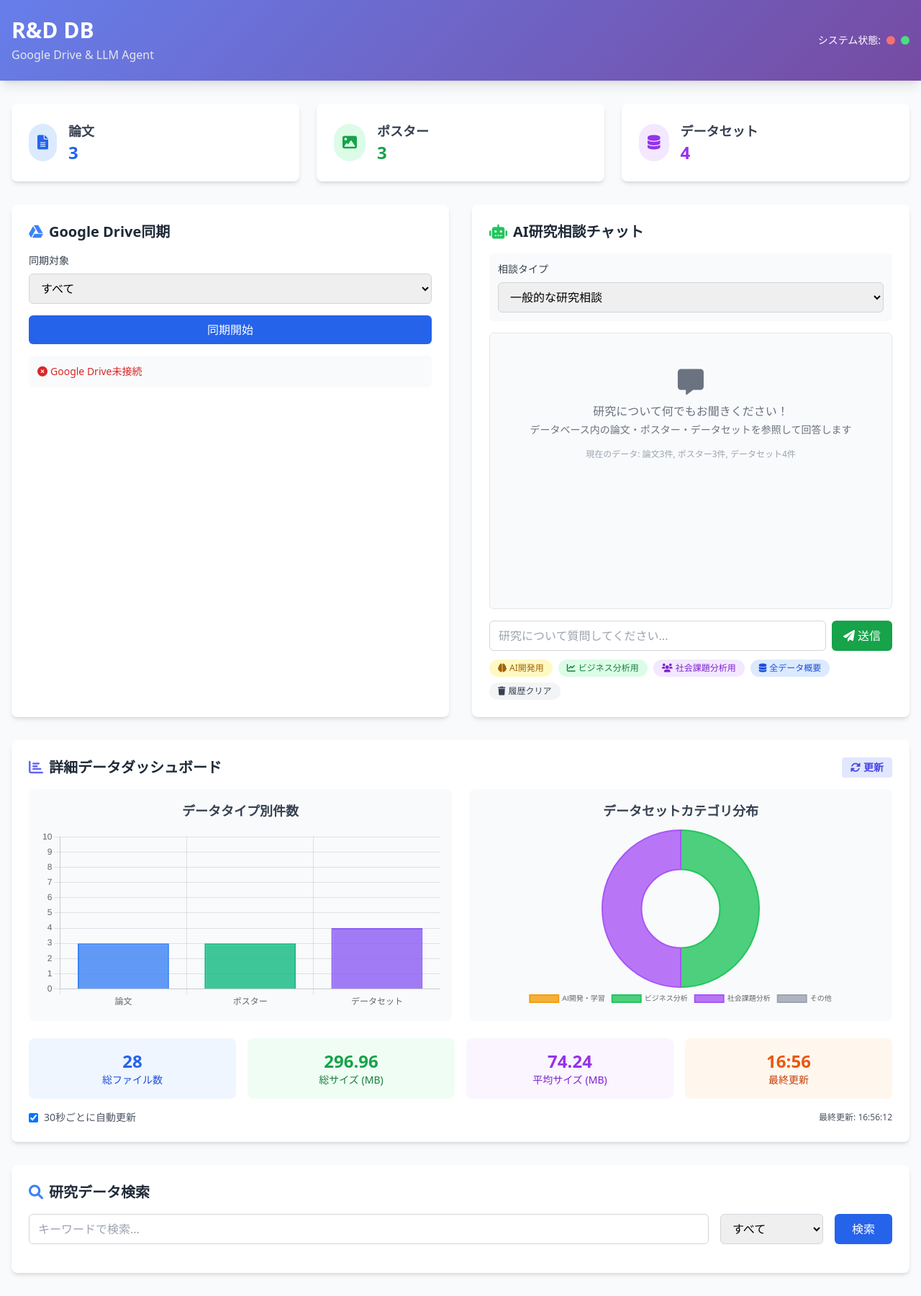
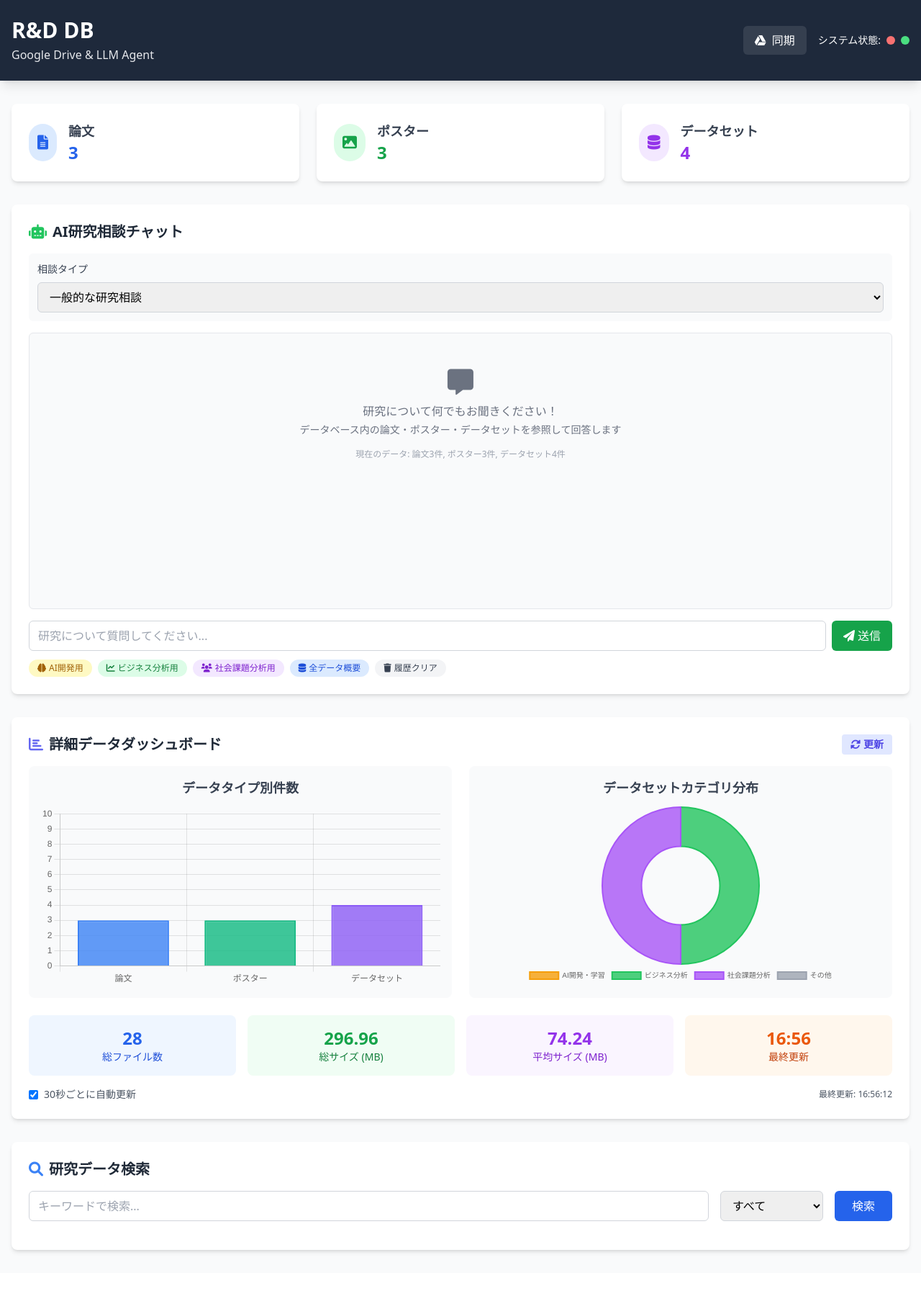
Before and after one commit to bambooked/RnD_DB, a FastAPI app: page / in a window 1280 px wide. Shown: the whole page at 72% size. After the commit the page ends 1741 px from the top, so only its background shows below. Run offline with FastAPI, Linux system fonts and the light colour scheme; data comes from the database, SQL or seed files in the repository; some libraries are stand-ins or nearby versions.

Commit message:
UIもいじった

```diff
--- a/templates/index.html
+++ b/templates/index.html
@@ -9,7 +9,7 @@
     <script src="https://cdn.jsdelivr.net/npm/chart.js"></script>
     <style>
         .gradient-bg {
-            background: linear-gradient(135deg, #667eea 0%, #764ba2 100%);
+            background: #1e293b;
         }
         .card-hover:hover {
             transform: translateY(-2px);
@@ -33,6 +33,10 @@
                     <p class="text-gray-200 mt-1">Google Drive & LLM Agent</p>
                 </div>
                 <div class="flex items-center space-x-4">
+                    <button id="open-sync-modal" class="bg-white/10 hover:bg-white/20 text-white px-4 py-2 rounded-md transition-colors duration-200 flex items-center space-x-2">
+                        <i class="fab fa-google-drive"></i>
+                        <span>同期</span>
+                    </button>
                     <div id="system-status" class="flex items-center space-x-2">
                         <span class="text-sm">システム状態:</span>
                         <div class="flex space-x-2">
@@ -87,41 +91,7 @@
         </div>
 
         <!-- 主要機能 -->
-        <div class="grid lg:grid-cols-2 gap-8">
-            <!-- Google Drive同期 -->
-            <div class="bg-white rounded-lg shadow-md p-6">
-                <h2 class="text-xl font-bold text-gray-800 mb-4 flex items-center">
-                    <i class="fab fa-google-drive text-blue-500 mr-2"></i>
-                    Google Drive同期
-                </h2>
-
-                <div class="space-y-4">
-                    <div>
-                        <label class="block text-sm font-medium text-gray-700 mb-2">同期対象</label>
-                        <select id="sync-folder-type" class="w-full border border-gray-300 rounded-md px-3 py-2 focus:outline-none focus:ring-2 focus:ring-blue-500">
-                            <option value="all">すべて</option>
-                            <option value="papers">論文</option>
-                            <option value="posters">ポスター</option>
-                            <option value="datasets">データセット</option>
-                        </select>
-                    </div>
-
-                    <button id="sync-button" class="w-full bg-blue-600 text-white py-2 px-4 rounded-md hover:bg-blue-700 transition-colors duration-200">
-                        <span id="sync-text">同期開始</span>
-                        <div id="sync-loading" class="loading">
-                            <i class="fas fa-spinner fa-spin mr-2"></i>同期中...
-                        </div>
-                    </button>
-
-                    <div id="sync-result" class="hidden p-3 rounded-md"></div>
-                </div>
-
-                <!-- Google Drive状態 -->
-                <div id="drive-status" class="mt-4 p-3 bg-gray-50 rounded-md">
-                    <p class="text-sm text-gray-600">Google Drive状態を確認中...</p>
-                </div>
-            </div>
-
+        <div class="grid lg:grid-cols-1 gap-8">
             <!-- AI研究相談チャット -->
             <div class="bg-white rounded-lg shadow-md p-6">
                 <h2 class="text-xl font-bold text-gray-800 mb-4 flex items-center">
@@ -763,18 +733,6 @@
             }
         }
 
-        // イベントリスナー設定
-        document.getElementById('sync-button').addEventListener('click', syncGoogleDrive);
-        document.getElementById('search-button').addEventListener('click', searchData);
-
-        // Enterキーで検索
-        document.getElementById('search-query').addEventListener('keypress', function(e) {
-            if (e.key === 'Enter') {
-                searchData();
-            }
-        });
-
-
         // チャート関連の変数
         let summaryChart = null;
         let categoryChart = null;
@@ -976,7 +934,93 @@
             if (refreshBtn) {
                 refreshBtn.addEventListener('click', refreshCharts);
             }
+
+            // モーダル制御
+            const syncModal = document.getElementById('sync-modal');
+            const openSyncModalBtn = document.getElementById('open-sync-modal');
+            const closeSyncModalBtn = document.getElementById('close-sync-modal');
+
+            if (openSyncModalBtn && closeSyncModalBtn && syncModal) {
+                openSyncModalBtn.addEventListener('click', () => {
+                    syncModal.classList.remove('hidden');
+                    syncModal.classList.add('flex');
+                });
+
+                closeSyncModalBtn.addEventListener('click', () => {
+                    syncModal.classList.add('hidden');
+                    syncModal.classList.remove('flex');
+                });
+
+                // モーダル外クリックで閉じる
+                syncModal.addEventListener('click', (e) => {
+                    if (e.target === syncModal) {
+                        syncModal.classList.add('hidden');
+                        syncModal.classList.remove('flex');
+                    }
+                });
+            }
+
+            // イベントリスナー設定
+            const syncButton = document.getElementById('sync-button');
+            const searchButton = document.getElementById('search-button');
+            const searchQuery = document.getElementById('search-query');
+
+            if (syncButton) {
+                syncButton.addEventListener('click', syncGoogleDrive);
+            }
+            if (searchButton) {
+                searchButton.addEventListener('click', searchData);
+            }
+            if (searchQuery) {
+                searchQuery.addEventListener('keypress', function(e) {
+                    if (e.key === 'Enter') {
+                        searchData();
+                    }
+                });
+            }
         });
     </script>
+
+    <!-- Google Drive同期モーダル -->
+    <div id="sync-modal" class="fixed inset-0 bg-black bg-opacity-50 hidden items-center justify-center z-50">
+        <div class="bg-white rounded-lg shadow-xl max-w-md w-full mx-4">
+            <div class="flex items-center justify-between p-6 border-b">
+                <h3 class="text-xl font-bold text-gray-800 flex items-center">
+                    <i class="fab fa-google-drive text-blue-500 mr-2"></i>
+                    Google Drive同期
+                </h3>
+                <button id="close-sync-modal" class="text-gray-400 hover:text-gray-600">
+                    <i class="fas fa-times text-xl"></i>
+                </button>
+            </div>
+
+            <div class="p-6 space-y-4">
+                <div>
+                    <label class="block text-sm font-medium text-gray-700 mb-2">同期対象</label>
+                    <select id="sync-folder-type" class="w-full border border-gray-300 rounded-md px-3 py-2 focus:outline-none focus:ring-2 focus:ring-blue-500">
+                        <option value="all">すべて</option>
+                        <option value="papers">論文</option>
+                        <option value="posters">ポスター</option>
+                        <option value="datasets">データセット</option>
+                    </select>
+                </div>
+
+                <!-- Google Drive状態 -->
+                <div id="drive-status" class="p-3 bg-gray-50 rounded-md">
+                    <p class="text-sm text-gray-600">Google Drive状態を確認中...</p>
+                </div>
+
+                <button id="sync-button" class="w-full bg-blue-600 text-white py-2 px-4 rounded-md hover:bg-blue-700 transition-colors duration-200">
+                    <span id="sync-text">同期開始</span>
+                    <div id="sync-loading" class="loading">
+                        <i class="fas fa-spinner fa-spin mr-2"></i>同期中...
+                    </div>
+                </button>
+
+                <div id="sync-result" class="hidden p-3 rounded-md"></div>
+            </div>
+        </div>
+    </div>
+
 </body>
 </html>
```
